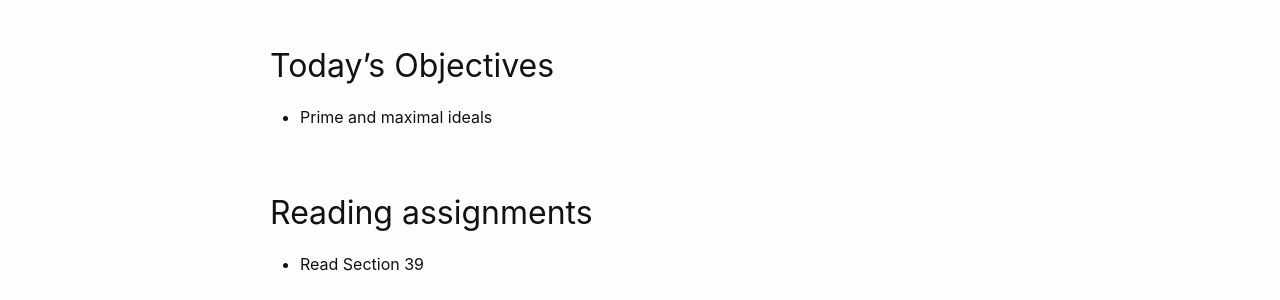
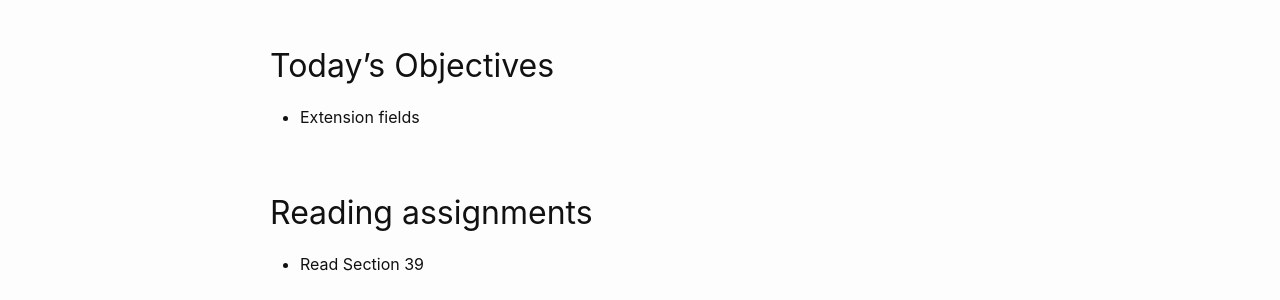
Before and after one commit to wcasper/math407spring2022, a Jekyll site: the page built from _posts/2022-04-12-Week-11-Lecture-18.md, in a window 1280 px wide. Shown: the part 248-548 px from the top of the page. Built offline with Jekyll 4.4.1, drawn with Linux system fonts in a browser that asks for light colours.

Commit message:
fixed typo

```diff
--- a/_posts/2022-04-12-Week-11-Lecture-18.md
+++ b/_posts/2022-04-12-Week-11-Lecture-18.md
@@ -7,7 +7,7 @@ Notes and highlights from lecture
 
 ## Today's Objectives
 
-* Prime and maximal ideals
+* Extension fields
 
 ## Reading assignments
 
```
